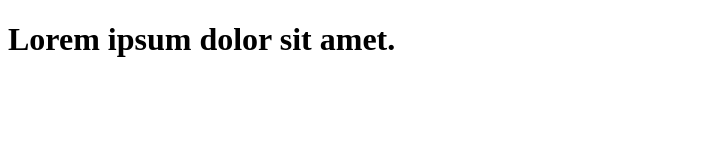
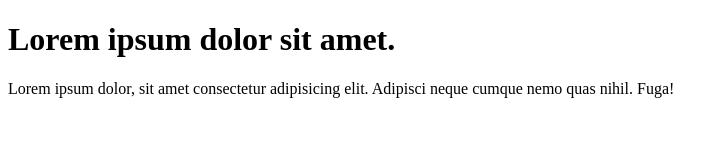
Before and after one commit to Srafay379/Project, a plain HTML site: page index.html in a window 1280 px wide. Shown: the whole page, without its empty margins (0-728 px from the left). Drawn offline with Linux system fonts and the light colour scheme.

Commit message:
this time msg will be changes

```diff
--- a/index.html
+++ b/index.html
@@ -8,5 +8,7 @@
 <body>
     <!-- <p>Lorem ipsum dolor sit amet.</p> -->
      <h1>Lorem ipsum dolor sit amet.</h1>
+     <p>Lorem ipsum dolor, sit amet consectetur adipisicing elit. Adipisci neque cumque nemo quas nihil. Fuga!</p>
+
 </body>
 </html>
```
Also changed, not shown: 1 other file.
